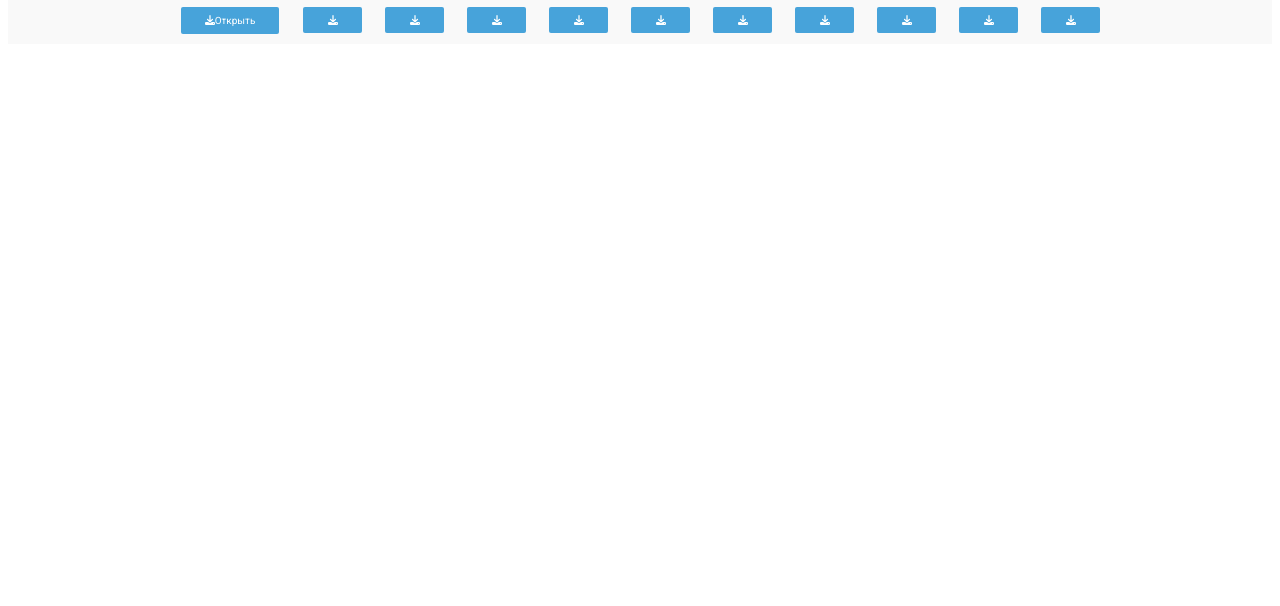
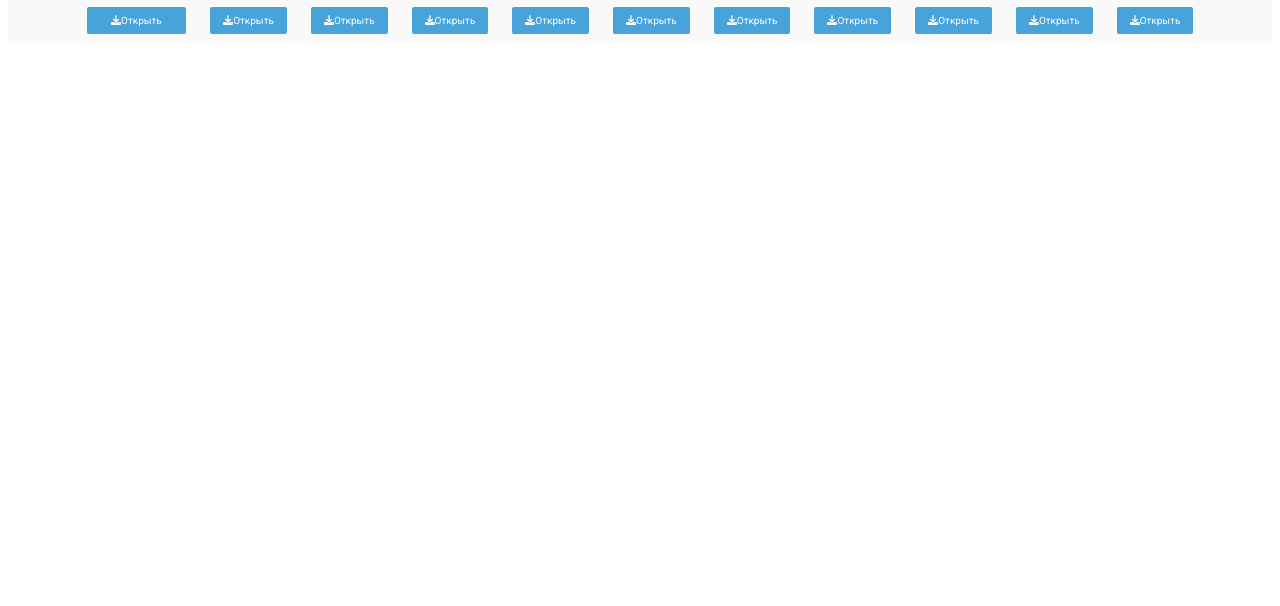
Before and after one commit to elchupacabr/appstore, a plain HTML site: page index.html in a window 1280 px wide. Shown: the part 194-800 px from the top of the page. Drawn offline with Linux system fonts and the light colour scheme.

Commit message:
Update index.html

```diff
--- a/index.html
+++ b/index.html
@@ -29,61 +29,61 @@
 
                 <img src="app/com.meadmusic/icons/app.png" alt="" class="app-icon">
                 <div class="app-title empty"></div>
-                <a href="#" class="app-button"><i class="fa-solid fa-download"></i></a>
+                <a href="#" class="app-button"><i class="fa-solid fa-download"></i>Открыть</a>
             </div>
             <div class="app-container">
 
                 <img src="app/com.meadmusic/icons/app.png" alt="" class="app-icon">
                 <div class="app-title empty"></div>
-                <a href="#" class="app-button"><i class="fa-solid fa-download"></i></a>
+                <a href="#" class="app-button"><i class="fa-solid fa-download"></i>Открыть</a>
             </div>
             <div class="app-container">
 
                 <img src="app/com.meadmusic/icons/app.png" alt="" class="app-icon">
                 <div class="app-title empty"></div>
-                <a href="#" class="app-button"><i class="fa-solid fa-download"></i></a>
+                <a href="#" class="app-button"><i class="fa-solid fa-download"></i>Открыть</a>
             </div>
             <div class="app-container">
 
                 <img src="app/com.meadmusic/icons/app.png" alt="" class="app-icon">
                 <div class="app-title empty"></div>
-                <a href="#" class="app-button"><i class="fa-solid fa-download"></i></a>
+                <a href="#" class="app-button"><i class="fa-solid fa-download"></i>Открыть</a>
             </div>
             <div class="app-container">
 
                 <img src="app/com.meadmusic/icons/app.png" alt="" class="app-icon">
                 <div class="app-title empty"></div>
-                <a href="#" class="app-button"><i class="fa-solid fa-download"></i></a>
+                <a href="#" class="app-button"><i class="fa-solid fa-download"></i>Открыть</a>
             </div>
             <div class="app-container">
 
                 <img src="app/com.meadmusic/icons/app.png" alt="" class="app-icon">
                 <div class="app-title empty"></div>
-                <a href="#" class="app-button"><i class="fa-solid fa-download"></i></a>
+                <a href="#" class="app-button"><i class="fa-solid fa-download"></i>Открыть</a>
             </div>
             <div class="app-container">
 
                 <img src="app/com.meadmusic/icons/app.png" alt="" class="app-icon">
                 <div class="app-title empty"></div>
-                <a href="#" class="app-button"><i class="fa-solid fa-download"></i></a>
+                <a href="#" class="app-button"><i class="fa-solid fa-download"></i>Открыть</a>
             </div>
             <div class="app-container">
 
                 <img src="app/com.meadmusic/icons/app.png" alt="" class="app-icon">
                 <div class="app-title empty"></div>
-                <a href="#" class="app-button"><i class="fa-solid fa-download"></i></a>
+                <a href="#" class="app-button"><i class="fa-solid fa-download"></i>Открыть</a>
             </div>
             <div class="app-container">
 
                 <img src="app/com.meadmusic/icons/app.png" alt="" class="app-icon">
                 <div class="app-title empty"></div>
-                <a href="#" class="app-button"><i class="fa-solid fa-download"></i></a>
+                <a href="#" class="app-button"><i class="fa-solid fa-download"></i>Открыть</a>
             </div>
             <div class="app-container">
 
                 <img src="app/com.meadmusic/icons/app.png" alt="" class="app-icon">
                 <div class="app-title empty"></div>
-                <a href="#" class="app-button"><i class="fa-solid fa-download"></i></a>
+                <a href="#" class="app-button"><i class="fa-solid fa-download"></i>Открыть</a>
             </div>
         </div>
     </div>
```
